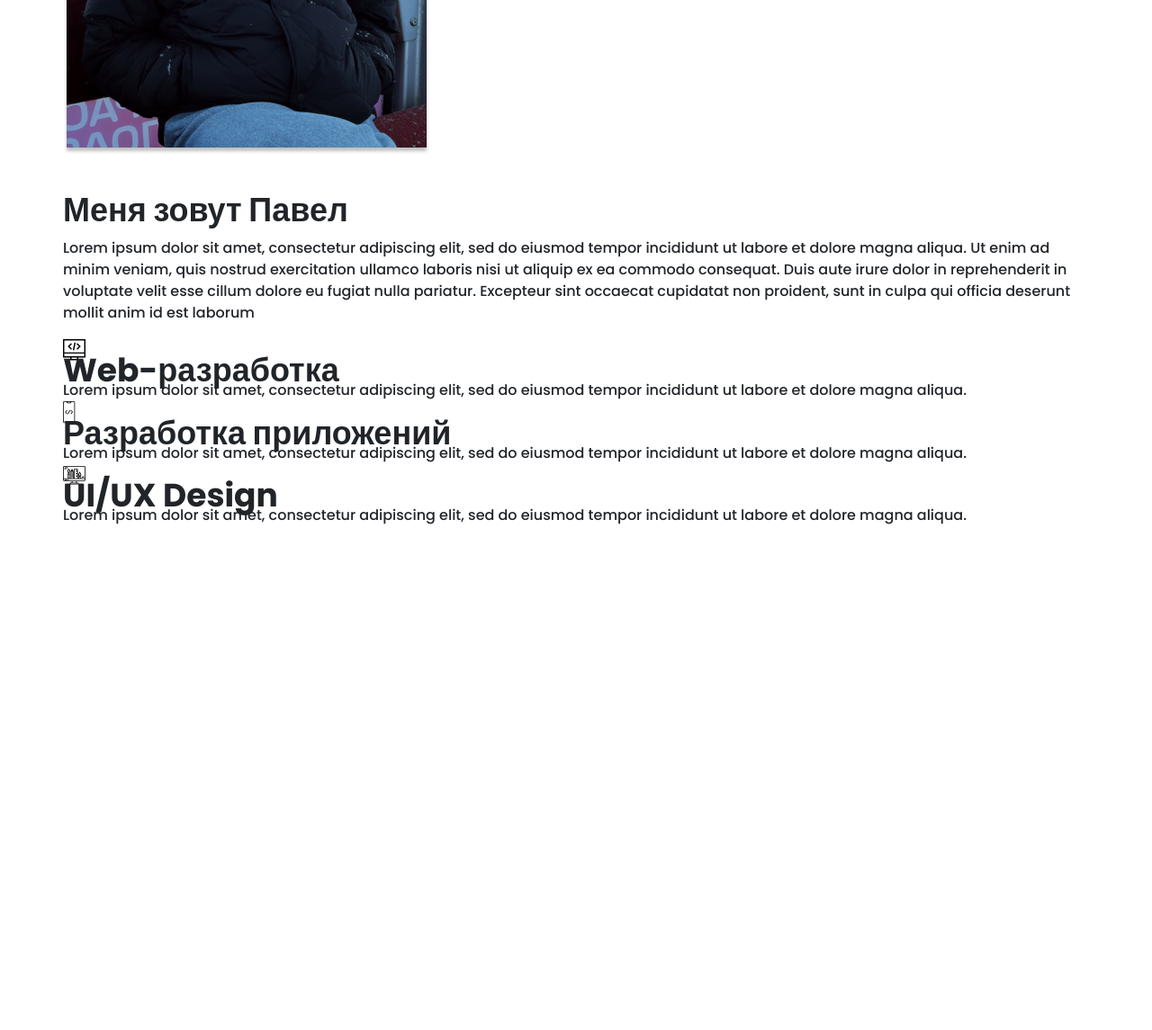
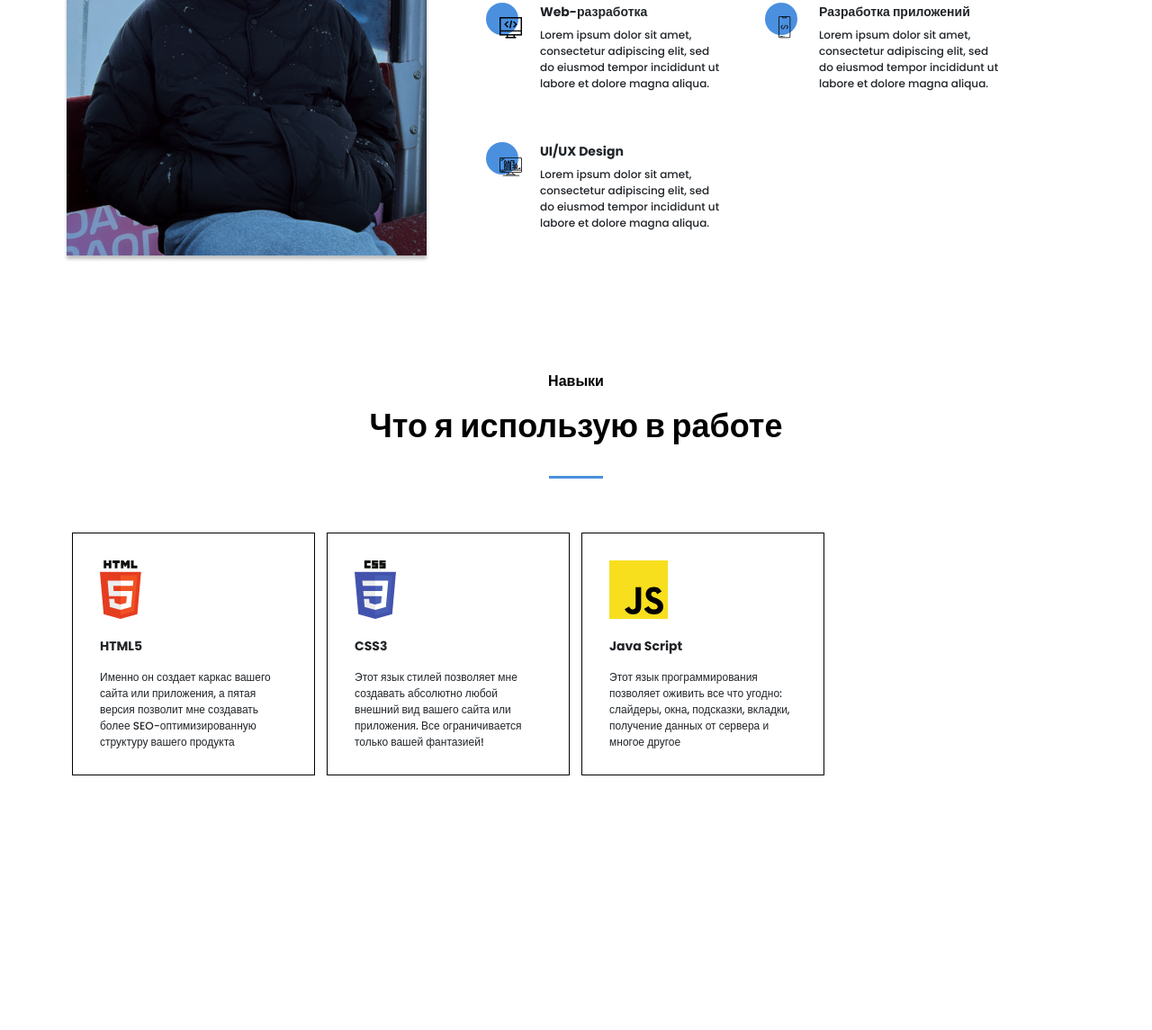
Before and after one commit to vladzimirski/portfolio, a website: page src/index.html in a window 1280 px wide. Shown: the part 1236-2381 px from the top of the page at 90% size. Before the commit the page ends 1821 px from the top, so only its background shows below. Drawn offline with nearby package versions, Linux system fonts and the light colour scheme; files that its build step writes are made by us from their sources; files whose address does not match are found by name.

Commit message:
skills panel

```diff
--- a/src/index.html
+++ b/src/index.html
@@ -115,14 +115,14 @@
             <div class="about__wrapper">
                 <img src="img/about.jpg" alt="photo" class="about__photo">
                 <div class="about__descr">
-                    <h2 class="title title_fz16 about__title">Про меня</h2>
+                    <h2 class="title title_fz16 about__title title_about">Про меня</h2>
                     <div class="title title_fz36 about__subtitle">Меня зовут Павел</div>
                     <div class="divider"></div>
                     <p class="about__text">Lorem ipsum dolor sit amet, consectetur adipiscing elit, sed do eiusmod tempor incididunt ut labore et dolore magna aliqua. Ut enim ad minim veniam, quis nostrud exercitation ullamco laboris nisi ut aliquip ex ea commodo consequat. Duis aute irure dolor in reprehenderit in voluptate velit esse cillum dolore eu fugiat nulla pariatur. Excepteur sint occaecat cupidatat non proident, sunt in culpa qui officia deserunt mollit anim id est laborum</p>
                 </div>
                 <div class="about__skills">
                     <div class="about__skills-item">
-                        <div>
+                        <div class="about__skills-circle">
                             <img src="icons/about_me/web_development.svg" alt="web-dev">
                         </div>
                         <div>
@@ -134,7 +134,7 @@
                     </div>
 
                     <div class="about__skills-item">
-                        <div>
+                        <div class="about__skills-circle">
                             <img src="icons/about_me/mobile_dev.svg" alt="mob-dev">
                         </div>
                         <div>
@@ -146,7 +146,7 @@
                     </div>
 
                     <div class="about__skills-item">
-                        <div>
+                        <div class="about__skills-circle">
                             <img src="icons/about_me/design.svg" alt="design">
                         </div>
                         <div>
@@ -161,6 +161,39 @@
             </div>
         </div>
     </section>
+
+    <section class="skills">
+        <div class="container">
+            <h2 class="title title_fz16 title__section-title
+            title_skills">Навыки</h2>
+            <div class="title title_fz36 title__section-subtitle title_skills">Что я использую в работе</div>
+            <div class="divider"></div>
+
+            <div class="skills__items">
+                <div class="skills__item">
+                    <div class="skills__item-img">
+                        <img src="icons/skills/html5.svg" alt="html5">
+                    </div>
+                    <h3 class="title title_fz14">HTML5</h3>
+                    <p>Именно он создает каркас вашего сайта или приложения, а пятая версия позволит мне создавать более SEO-оптимизированную структуру вашего продукта</p>
+                </div>
+                <div class="skills__item">
+                    <div class="skills__item-img">
+                        <img src="icons/skills/css3.svg" alt="css3">
+                    </div>
+                    <h3 class="title title_fz14">CSS3</h3>
+                    <p>Этот язык стилей позволяет мне создавать абсолютно любой внешний вид вашего сайта или приложения. Все ограничивается только вашей фантазией!</p>
+                </div>
+                <div class="skills__item">
+                    <div class="skills__item-img">
+                        <img src="icons/skills/js.svg" alt="java script">
+                    </div>
+                    <h3 class="title title_fz14">Java Script</h3>
+                    <p>Этот язык программирования позволяет оживить все что угодно: слайдеры, окна, подсказки, вкладки, получение данных от сервера и многое другое</p>
+                </div>
+            </div>
+        </div>
+    </section>
     <script src="js/script.js"></script>
 </body>
 </html>
--- /dev/null
+++ b/src/sass/blocks/_about.scss
@@ -0,0 +1,56 @@
+.about {
+    padding-top: 120px;
+    &__wrapper {
+        display: grid;
+        grid-template-columns: 400px 670px;
+        grid-template-rows: minmax(245px, auto) minmax(255px, auto);
+        grid-auto-rows: minmax(245px, auto);
+        column-gap: 70px;
+        row-gap: 40px;
+    }
+    &__photo {
+        grid-row: 1/3;
+    }
+    &__descr {
+        padding-top: 6px;
+        .divider {
+            margin: 0;
+        }
+    }
+    &__title {
+        position: relative;
+        padding-left: 12px;
+        padding-top: 1px;
+        @include before_circle;
+    }
+    &__text {
+        margin-top: 20px;
+        font-size: 14px;
+        line-height: 21px;
+    }
+    &__skills {
+        display: grid;
+        grid-template: repeat(2, minmax(115px, auto)) / repeat(2, 260px);
+        grid-auto-rows: 1fr;
+        column-gap: 50px;
+        row-gap: 20px;
+        &-item {
+            display: grid;
+            grid-template-columns:40px 200px;
+            column-gap: 20px;
+        }
+        &-circle {
+            position: relative;
+            padding: 15px 0 0 15px;
+            @include before_circle;
+            &:before {
+                top: 0;
+            }
+        }
+        &-text {
+            margin-top: 6px;
+            font-size: 12px;
+            line-height: 18px;
+        }
+    }
+}
--- /dev/null
+++ b/src/sass/blocks/_skills.scss
@@ -0,0 +1,30 @@
+.skills {
+    padding-top: 120px;
+    &__items {
+        margin-top: 60px;
+        padding: 0 10px;
+        display: grid;
+        grid-template: repeat(2, minmax(270px, auto)) / repeat(4, 270px);
+        grid-auto-rows: minmax(270px, auto);
+        gap: 13px;
+    }
+    &__item {
+        border: 1px solid black;
+        padding: 30px 30px 25px 30px;
+        &-img {
+            display: flex;
+            align-items: center;
+            min-height: 65px;
+        }
+        h3 {
+            margin-top: 20px;
+            margin-bottom: 0;
+        }
+        p {
+            margin-top: 15px;
+            margin-bottom: 0;
+            font-size: 12px;
+            line-height: 18px;
+        }
+    }
+}
--- a/src/sass/blocks/_title.scss
+++ b/src/sass/blocks/_title.scss
@@ -1,9 +1,9 @@
 .title {
-    font-weight: bold;
+    font-weight: 700;
     font-size: 36px;
     line-height: 60px;
     &_fz14 {
-       font-style: 14px;
+       font-size: 14px;
        line-height: 21px;
     }
     &_fz16 {
@@ -17,4 +17,13 @@
     &_fz48 {
         font-size: 48px;
     }
+    &_about {
+        color: black;
+        font-size: 16px;
+        line-height: 24px;
+    }
+    &_skills {
+        color: #000;
+        text-align: center;
+    }
 }
--- a/src/sass/style.scss
+++ b/src/sass/style.scss
@@ -15,8 +15,17 @@
     margin: 0 auto;
 }
 
+.divider {
+    width: 60px;
+    height: 3px;
+    background-color: $main-color;
+    margin: 25px auto 0 auto;
+}
+
 @import 'blocks/promo';
 @import 'blocks/title';
 @import 'blocks/button';
 @import 'blocks/sidepanel';
 @import 'blocks/menu';
+@import 'blocks/about';
+@import 'blocks/skills'
```
Also changed, not shown: dist/css/style.min.css, dist/index.html.
